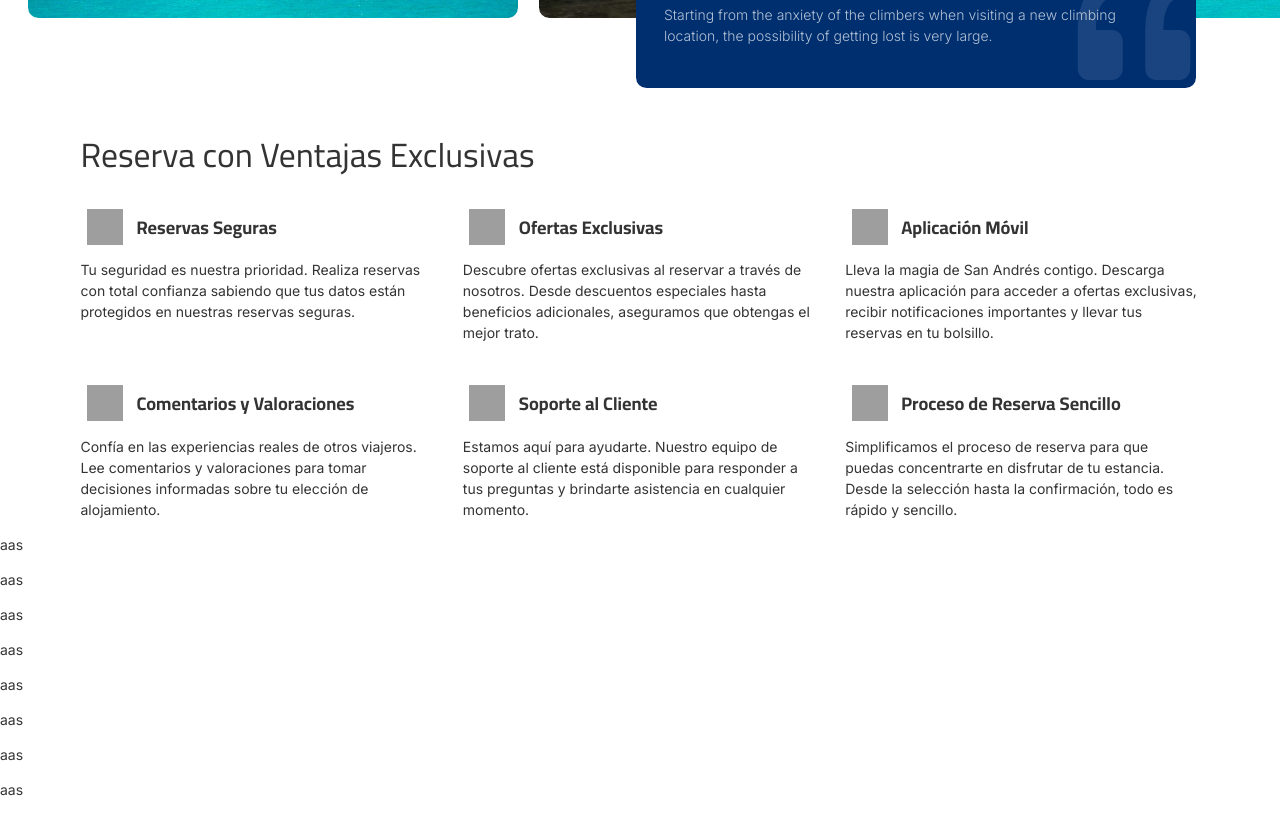
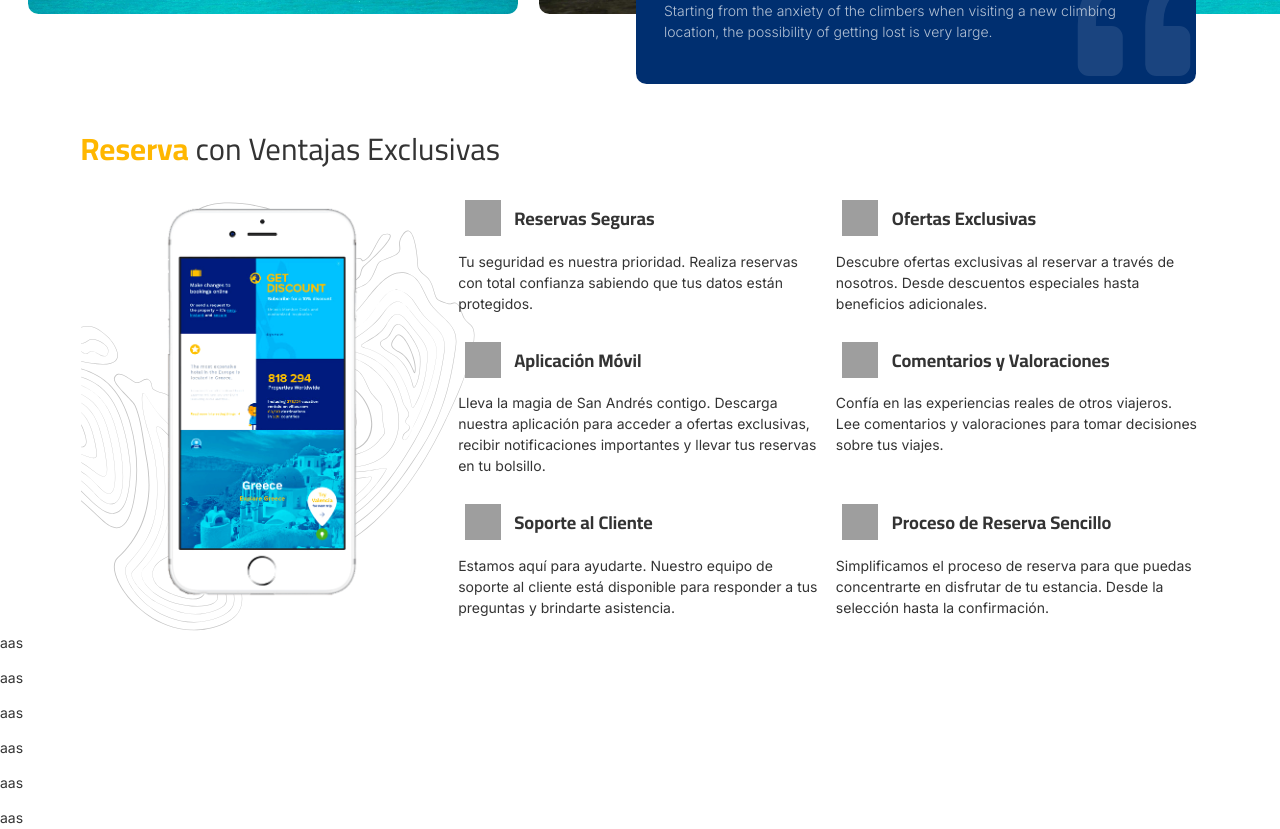
Before and after one commit to johanso/travel, a Next.js app: page / in a window 1280 px wide. Shown: the part 1140-1969 px from the top of the page. Built offline with nearby package versions, Linux system fonts and the light colour scheme; grey boxes are pictures that could not be loaded.

Commit message:
section features

```diff
--- a/src/app/components/features/features.module.scss
+++ b/src/app/components/features/features.module.scss
@@ -2,8 +2,15 @@
   &__cards {
     display: grid;
     grid-template-columns: repeat(auto-fill, minmax(300px, 1fr));
-    gap: 2rem;
+    gap: 1rem;
     overflow: hidden;
+    @media (min-width: 992px) {
+      background: url(/ondas.svg) no-repeat;
+      background-size: contain;
+    }
+    @media (min-width: 1400px) {
+      grid-template-columns: repeat(auto-fill, minmax(400px, 1fr));
+    }
   }
   &__card {
     position: relative;
@@ -24,4 +31,23 @@
     margin-bottom: 1rem;
     padding-left: 4rem;
   }
+  &__app {
+    display: none;
+    @media (min-width: 992px) {
+      display: flex;
+      justify-content: center;
+      align-items: center;
+      grid-column: 1 / 2;
+      grid-row: 1 / 4;
+    }
+    @media (min-width: 1200px) {
+      margin-bottom: 2rem;
+    }
+    img {
+      @media (min-width: 992px) {
+        width: 14rem;
+        height: auto;
+      }
+    }
+  }
 }
--- a/src/app/components/features/index.tsx
+++ b/src/app/components/features/index.tsx
@@ -8,7 +8,7 @@ const Features = () => {
     <section className={styles.features}>
 
       <div className='container'>
-        <h2 className="section-title">Reserva con Ventajas Exclusivas</h2>
+        <h2 className="section-title"><strong>Reserva</strong> con Ventajas Exclusivas</h2>
 
         <div className={styles.features__cards}>
           {
@@ -22,7 +22,11 @@ const Features = () => {
               </div>
             ))
           }
+          <div className={styles.features__app}>
+            <Image src="/image-app.png" alt="app movil" height={600} width={400} />
+          </div>
         </div>
+
       </div>
 
     </section>
--- a/src/app/components/hero/index.tsx
+++ b/src/app/components/hero/index.tsx
@@ -13,8 +13,7 @@ const Hero = () => {
           <h2 className={styles.hero__subtitle}>Explora Estancias Inolvidables en los Mejores Hoteles de Nuestra Isla Caribeña. ¡Reserva Ahora y Vive el Paraíso!</h2>
         </div>
         <div className={styles.hero__button}>
-          <Button color="primary" size={"large"} text="Download App" />
-          <Button color="secondary" size={"large"} text="Download App" />
+          <Button color="primary" size={"large"} text="Elegir Alojamiento" />
         </div>
         <div className={styles.hero__features}>
           <div className={styles.hero__features_stars}>
--- a/src/app/components/places-home/components/place-info/place-info.module.scss
+++ b/src/app/components/places-home/components/place-info/place-info.module.scss
@@ -1,14 +1,16 @@
 .placeinfo {
   position: relative;
   background-color: var(--primary-color);
-  padding: 2rem;
-  margin: 2rem 1rem;
+  margin: 2rem -2rem;
+  padding: 2rem 4rem;
   border-radius: 0.75rem;
   @media (min-width: 992px) {
+    position: absolute;
+    bottom: -7rem;
+    margin: 2rem 1rem;
+    padding: 2rem;
     width: 40rem;
     right: 5rem;
-    position: absolute;
-    bottom: -7rem;
   }
   &__title {
     color: var(--text-color-inverse);
--- a/src/app/components/places-home/index.tsx
+++ b/src/app/components/places-home/index.tsx
@@ -56,7 +56,7 @@ const PlacesCard = () => {
   return (
     <section className={styles.placescard}>
       <div className={`${styles.placescard__header} container`}>
-        <h2 className="section-title">Places you must visit</h2>
+        <h2 className="section-title"><strong>Explora</strong> San Andrés</h2>
         <div className='placescard-buttons'>
           <button className='button' onClick={() => onHandleRightOrLeftScroll('left')} aria-hidden="true">
             <IconArrowLeft color={configCarrousel.left ? 'var(--text-color)' : 'var(--text-disabled)'} size={18} />
--- a/src/constants/index.ts
+++ b/src/constants/index.ts
@@ -40,14 +40,14 @@ export const PLATFORM_LOGOS = [
 export const FEATURES_APP = [
   {
     title: "Reservas Seguras",
-    description: "Tu seguridad es nuestra prioridad. Realiza reservas con total confianza sabiendo que tus datos están protegidos en nuestras reservas seguras.",
+    description: "Tu seguridad es nuestra prioridad. Realiza reservas con total confianza sabiendo que tus datos están protegidos.",
     src: "/icons/check-circle.svg",
     alt: "icon check",
     key: "02"
   },
   {
     title: "Ofertas Exclusivas",
-    description: "Descubre ofertas exclusivas al reservar a través de nosotros. Desde descuentos especiales hasta beneficios adicionales, aseguramos que obtengas el mejor trato.",
+    description: "Descubre ofertas exclusivas al reservar a través de nosotros. Desde descuentos especiales hasta beneficios adicionales.",
     src: "/icons/cup-star.svg",
     alt: "icon ofertas",
     key: "03"
@@ -61,21 +61,21 @@ export const FEATURES_APP = [
   },
   {
     title: "Comentarios y Valoraciones",
-    description: "Confía en las experiencias reales de otros viajeros. Lee comentarios y valoraciones para tomar decisiones informadas sobre tu elección de alojamiento.",
+    description: "Confía en las experiencias reales de otros viajeros. Lee comentarios y valoraciones para tomar decisiones sobre tus viajes.",
     src: "/icons/chat-round-check.svg",
     alt: "icon valoraciones",
     key: "05"
   },
   {
     title: "Soporte al Cliente",
-    description: "Estamos aquí para ayudarte. Nuestro equipo de soporte al cliente está disponible para responder a tus preguntas y brindarte asistencia en cualquier momento.",
+    description: "Estamos aquí para ayudarte. Nuestro equipo de soporte al cliente está disponible para responder a tus preguntas y brindarte asistencia.",
     src: "/icons/dialog.svg",
     alt: "icon soporte",
     key: "06"
   },
   {
     title: "Proceso de Reserva Sencillo",
-    description: "Simplificamos el proceso de reserva para que puedas concentrarte en disfrutar de tu estancia. Desde la selección hasta la confirmación, todo es rápido y sencillo.",
+    description: "Simplificamos el proceso de reserva para que puedas concentrarte en disfrutar de tu estancia. Desde la selección hasta la confirmación.",
     src: "/icons/smile-circle.svg",
     alt: "icon proceso",
     key: "08"
--- a/src/styles/globals.css
+++ b/src/styles/globals.css
@@ -40,12 +40,16 @@ h1, h2, h3 {
 }
 
 .section-title {
-  font: 400 1.8rem/1.5 var(--Cairo);
+  font: 400 1.6rem/1.5 var(--Cairo);
   margin-bottom: 2rem;
+  strong {
+    font-weight: 700;
+    color: var(--secondary-color);
+  }
   @media (min-width: 992px) {
+    font-size: 2rem;
+  }
+  @media (min-width: 1200px) {
     font-size: 2.2rem;
   }
-  @media (min-width: 1200px) {
-    font-size: 2.4rem;
-  }
 }
```
Also changed, not shown: public/image-app.png (added), public/ondas.svg (added).
